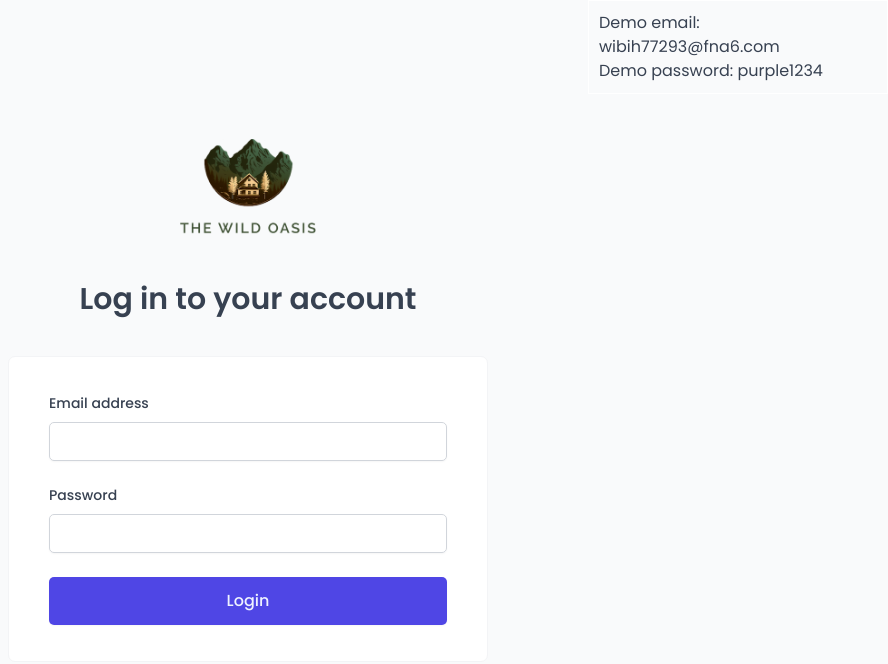
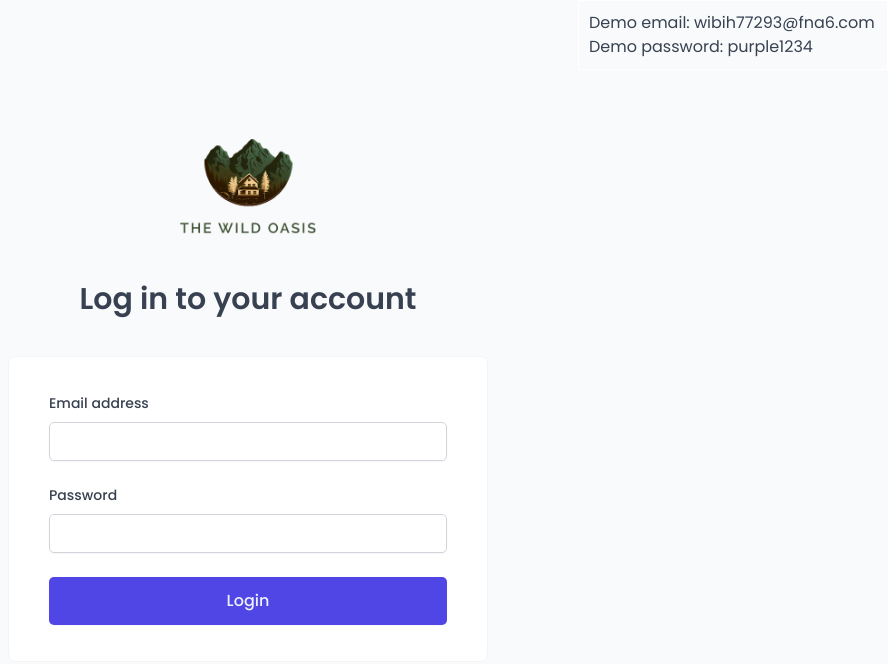
Before and after one commit to alloteyphil/the-wild-oasis, a React (Vite) app: page /login in a window 1280 px wide. Shown: the top 664 px of the page, without its empty margins (392-1280 px from the left). Built offline with nearby package versions, Linux system fonts and the light colour scheme; no server answers; a web font is replaced by a local one.

Commit message:
Added small fixes

```diff
--- a/src/pages/Login.jsx
+++ b/src/pages/Login.jsx
@@ -21,7 +21,7 @@ const LoginDetails = styled.div`
   position: absolute;
   top: 0;
   right: 0;
-  width: 300px;
+  width: 310px;
   padding: 10px;
   gap: 50px;
 `;
```
